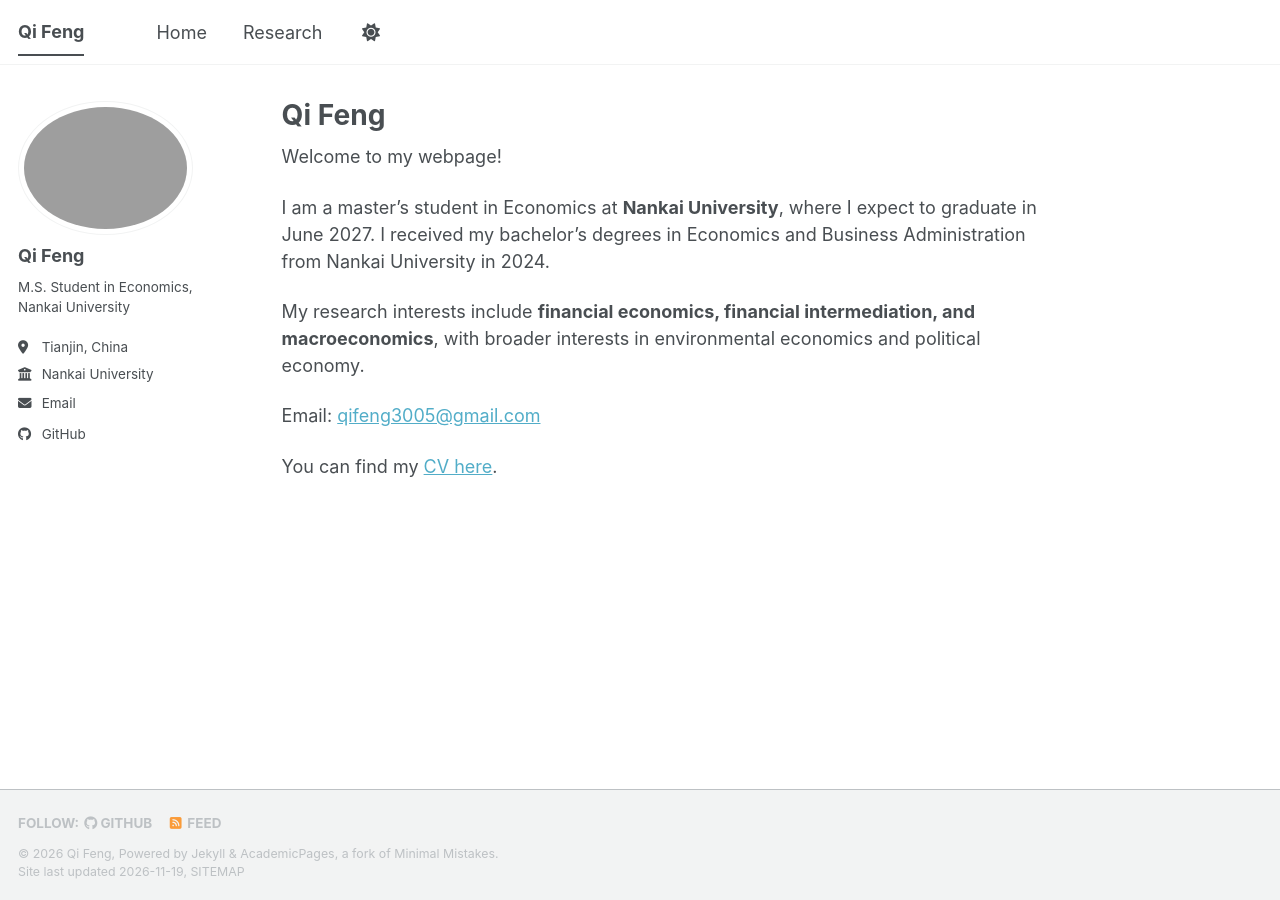
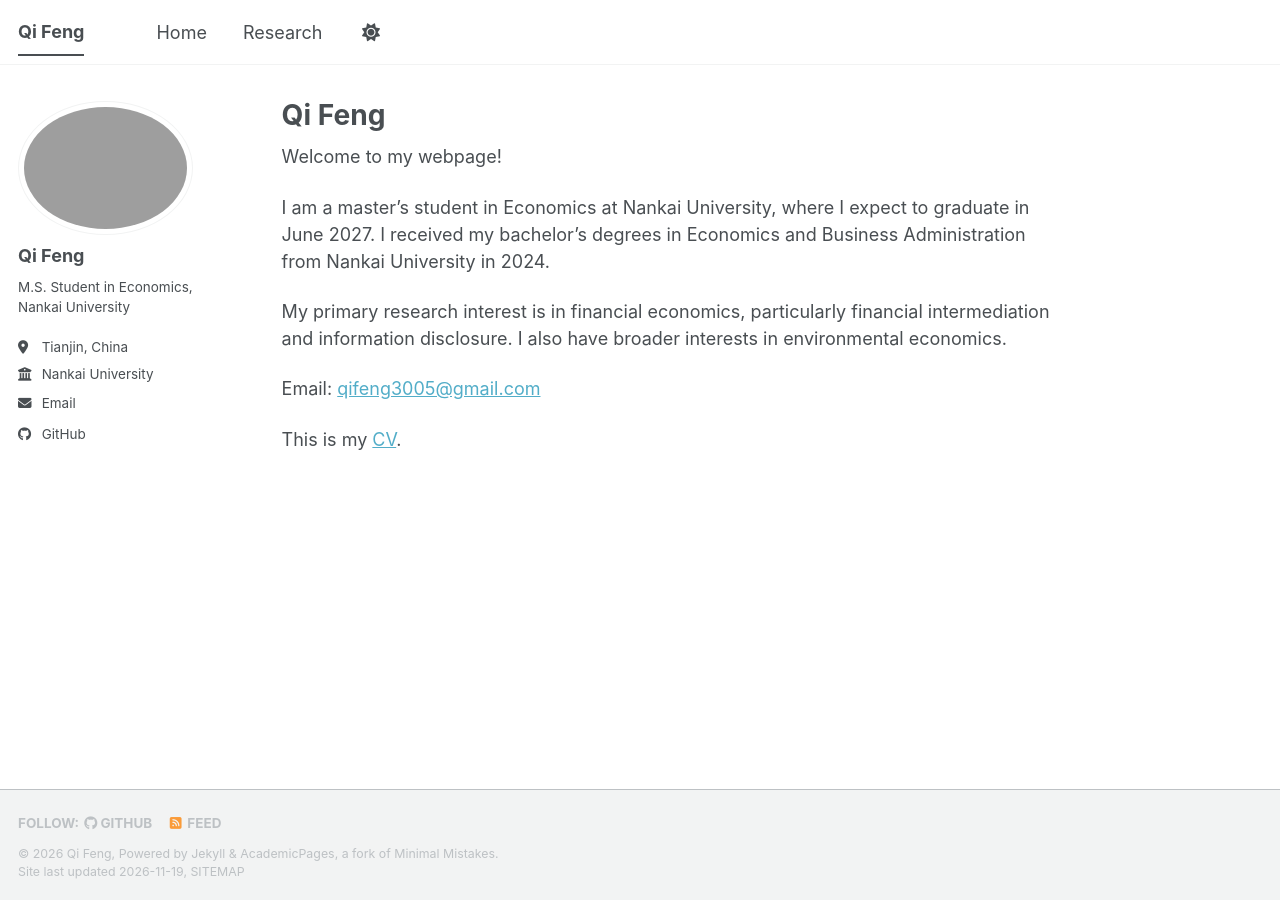
Before and after one commit to qifengF/qifengF.github.io, a Jekyll site: the page built from _pages/about.md, in a window 1280 px wide. Built offline with Jekyll 4.4.1, drawn with Linux system fonts in a browser that asks for light colours; a script bundle is joined from its source files by our own code; a style sheet for code colours, icons or effects is not loaded.

Commit message:
Update about.md

```diff
--- a/_pages/about.md
+++ b/_pages/about.md
@@ -10,10 +10,10 @@ redirect_from:
 
 Welcome to my webpage!
 
-I am a master's student in Economics at **Nankai University**, where I expect to graduate in June 2027. I received my bachelor's degrees in Economics and Business Administration from Nankai University in 2024.
+I am a master's student in Economics at Nankai University, where I expect to graduate in June 2027. I received my bachelor's degrees in Economics and Business Administration from Nankai University in 2024.
 
-My research interests include **financial economics, financial intermediation, and macroeconomics**, with broader interests in environmental economics and political economy.
+My primary research interest is in financial economics, particularly financial intermediation and information disclosure. I also have broader interests in environmental economics.
 
 Email: [qifeng3005@gmail.com](mailto:qifeng3005@gmail.com)
 
-You can find my [CV here](/files/CV_Qi_Feng.pdf).
+This is my [CV](/files/CV_Qi_Feng.pdf).
```
